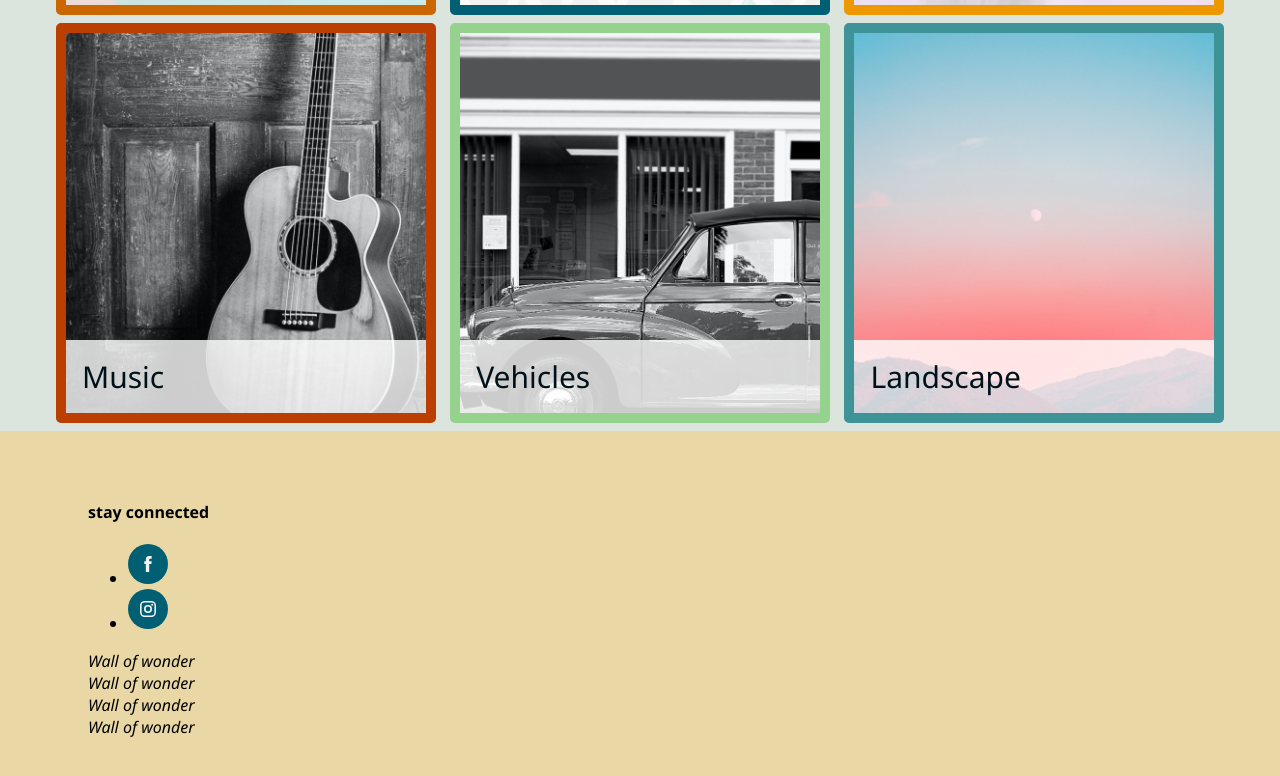
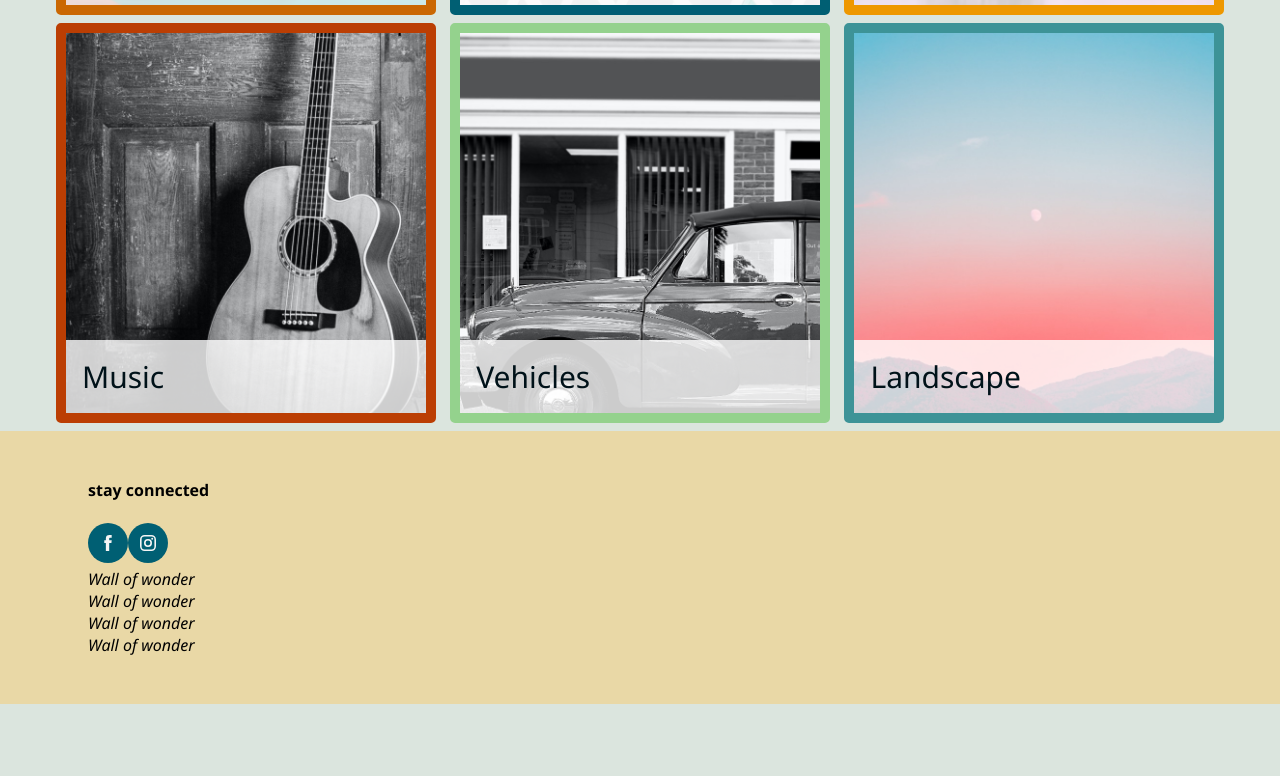
Before and after one commit to akgmage/responsive-photo-collections, an Angular app: page / in a window 1280 px wide. Shown: the part 946-1722 px from the top of the page. After the commit the page ends 1650 px from the top, so only its background shows below. Built offline with nearby package versions, Linux system fonts and the light colour scheme.

Commit message:
get social media icons on same line

```diff
--- a/src/app/app.component.scss
+++ b/src/app/app.component.scss
@@ -98,6 +98,16 @@ footer {
   max-width: 1200px;
   margin: 0 auto;
 }
+footer h4 {
+  margin-top: 0;
+}
+footer ul {
+  list-style-type: none;
+  padding: 0;
+  margin: 0;
+  display: flex;
+  flex-flow: row wrap;
+}
 /* Initial mobile layout: a series of images stacked on top of each other with the figure caption over the image. */
 
 /* At this breakpoint, transition to 2 figures per line */
```
